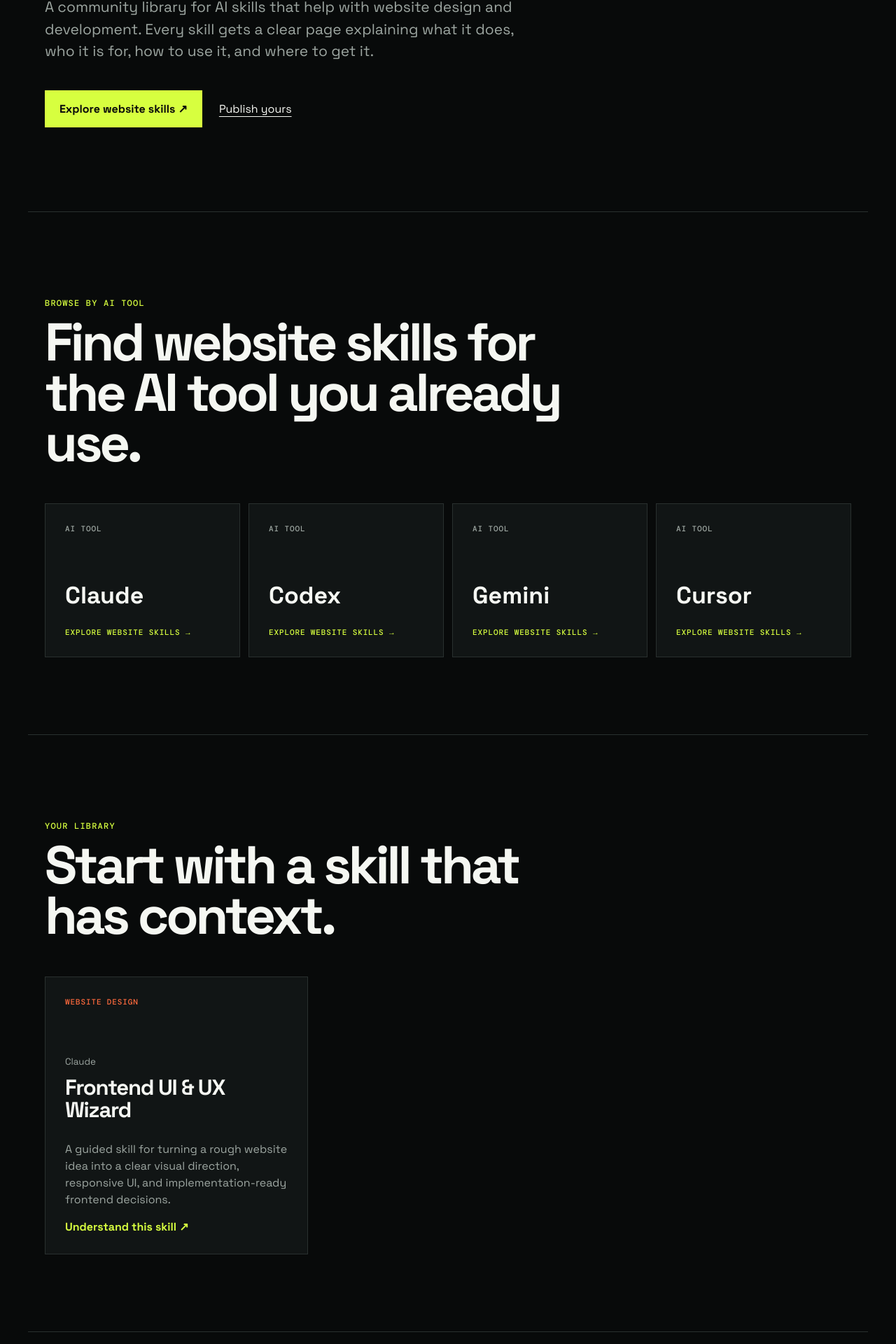
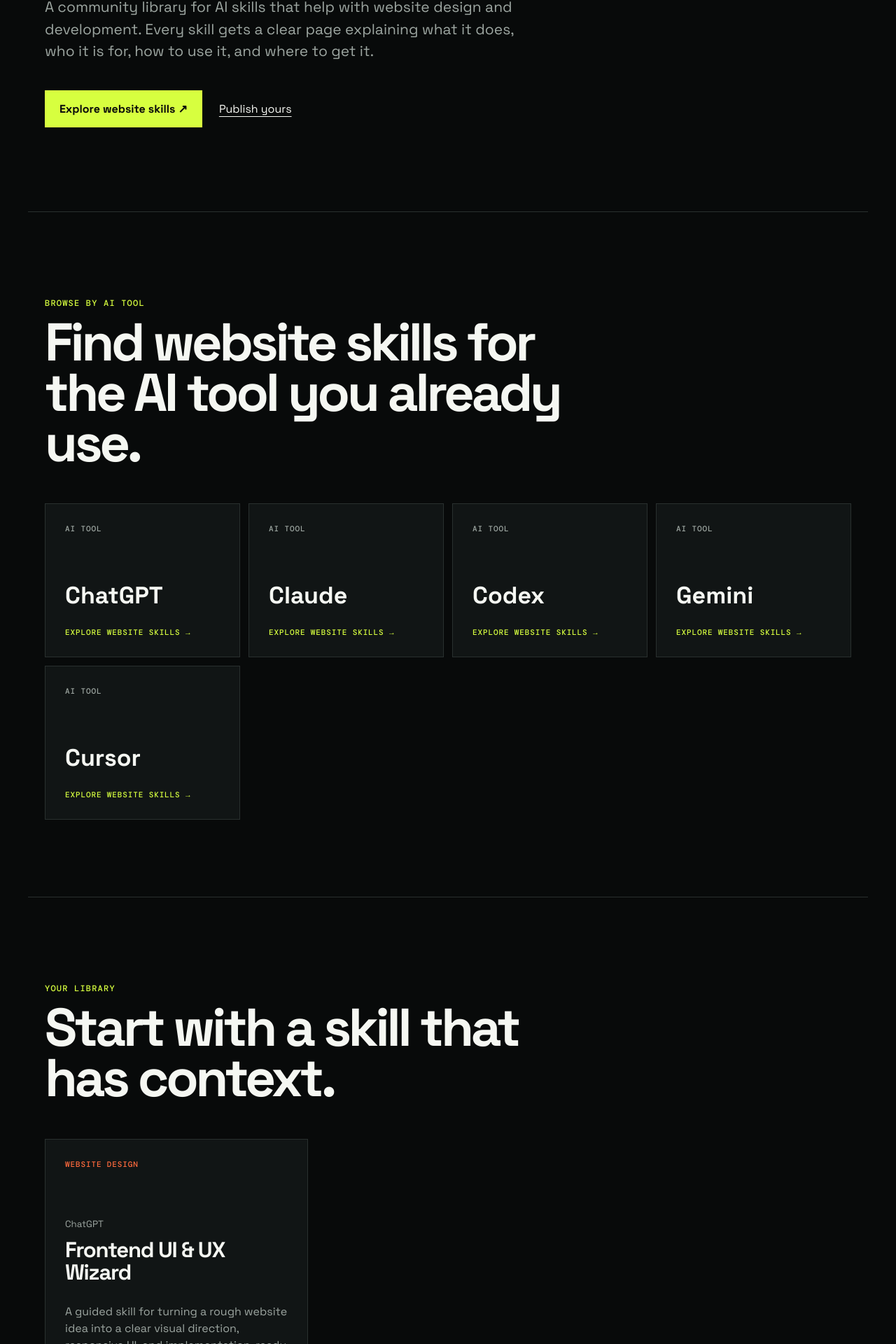
Before and after one commit to SohailKhan0525/skillshelflabs, a Next.js app: page / in a window 1280 px wide. Shown: the part 614-2534 px from the top of the page at 70% size. Built offline with nearby package versions, Linux system fonts and the light colour scheme.

Commit message:
Build SkillShelf docs and ChatGPT skill demo

```diff
--- a/app/page.tsx
+++ b/app/page.tsx
@@ -1,48 +1,11 @@
 import Link from "next/link";
-
-const platforms = [
-  { slug: "claude", name: "Claude" },
-  { slug: "codex", name: "Codex" },
-  { slug: "gemini", name: "Gemini" },
-  { slug: "cursor", name: "Cursor" },
-];
-
-const skills = [
-  {
-    platform: "Claude",
-    title: "Frontend UI & UX Wizard",
-    slug: "frontend-ui-ux-wizard",
-    description: "A guided skill for turning a rough website idea into a clear visual direction, responsive UI, and implementation-ready frontend decisions.",
-    tag: "Website design",
-  },
-];
-
-export default function Home() {
-  return <main>
-    <nav className="nav"><Link href="/" className="brand">SKILLSHELF</Link><div className="nav-links"><Link href="/skills">Skills</Link><Link href="/ai">AI tools</Link><Link href="/submit">Publish a skill</Link></div></nav>
-
-    <section className="hero shell">
-      <p className="eyebrow">THE HOME FOR AI WEBSITE SKILLS</p>
-      <h1>Find skills that help you <span>build better websites.</span></h1>
-      <p className="hero-copy">A community library for AI skills that help with website design and development. Every skill gets a clear page explaining what it does, who it is for, how to use it, and where to get it.</p>
-      <div className="actions"><Link href="/skills" className="button">Explore website skills ↗</Link><Link href="/submit" className="text-link">Publish yours</Link></div>
-    </section>
-
-    <section className="platforms shell">
-      <div className="section-head"><p className="eyebrow">BROWSE BY AI TOOL</p><h2>Find website skills for the AI tool you already use.</h2></div>
-      <div className="platform-grid">{platforms.map(p=><Link href={"/ai/"+p.slug} className="platform" key={p.slug}><span>AI TOOL</span><strong>{p.name}</strong><em>Explore website skills →</em></Link>)}</div>
-    </section>
-
-    <section className="featured shell">
-      <div className="section-head"><p className="eyebrow">YOUR LIBRARY</p><h2>Start with a skill that has context.</h2></div>
-      <div className="skill-grid">{skills.map(s=><Link href={"/skills/"+s.slug} className="skill" key={s.slug}><span className="tag">{s.tag}</span><small>{s.platform}</small><h3>{s.title}</h3><p>{s.description}</p><b>Understand this skill ↗</b></Link>)}</div>
-    </section>
-
-    <section className="creator shell">
-      <div><p className="eyebrow">FOR CREATORS</p><h2>Made a website skill?<br/><span>Give it a home.</span></h2></div>
-      <div><p>Publish the skill's purpose, instructions, examples, source, AI tool, and creator information so a new user or vibe coder can understand it before trying it.</p><Link href="/submit" className="button">Publish a website skill ↗</Link></div>
-    </section>
-
-    <footer className="footer shell"><span>SKILLSHELF</span><span>Discover · Understand · Build</span></footer>
-  </main>;
-}
+const platforms=[["chatgpt","ChatGPT"],["claude","Claude"],["codex","Codex"],["gemini","Gemini"],["cursor","Cursor"]];
+const skills=[{platform:"ChatGPT",title:"Frontend UI & UX Wizard",slug:"frontend-ui-ux-wizard",description:"A guided skill for turning a rough website idea into a clear visual direction, responsive UI, and implementation-ready frontend decisions.",tag:"Website design"}];
+export default function Home(){return <main>
+<nav className="nav"><Link href="/" className="brand">SKILLSHELF</Link><div className="nav-links"><Link href="/skills">Skills</Link><Link href="/ai">AI tools</Link><Link href="/submit">Publish a skill</Link></div></nav>
+<section className="hero shell"><p className="eyebrow">THE HOME FOR AI WEBSITE SKILLS</p><h1>Find skills that help you <span>build better websites.</span></h1><p className="hero-copy">A community library for AI skills that help with website design and development. Every skill gets a clear page explaining what it does, who it is for, how to use it, and where to get it.</p><div className="actions"><Link href="/skills" className="button">Explore website skills ↗</Link><Link href="/submit" className="text-link">Publish yours</Link></div></section>
+<section className="platforms shell"><div className="section-head"><p className="eyebrow">BROWSE BY AI TOOL</p><h2>Find website skills for the AI tool you already use.</h2></div><div className="platform-grid">{platforms.map(p=><Link href={"/ai/"+p[0]} className="platform" key={p[0]}><span>AI TOOL</span><strong>{p[1]}</strong><em>Explore website skills →</em></Link>)}</div></section>
+<section className="featured shell"><div className="section-head"><p className="eyebrow">YOUR LIBRARY</p><h2>Start with a skill that has context.</h2></div><div className="skill-grid">{skills.map(s=><Link href={"/skills/"+s.slug} className="skill" key={s.slug}><span className="tag">{s.tag}</span><small>{s.platform}</small><h3>{s.title}</h3><p>{s.description}</p><b>Understand this skill ↗</b></Link>)}</div></section>
+<section className="creator shell"><div><p className="eyebrow">FOR CREATORS</p><h2>Made a website skill?<br/><span>Give it a home.</span></h2></div><div><p>Publish the skill's purpose, instructions, examples, source, AI tool, and creator information so a new user or vibe coder can understand it before trying it.</p><Link href="/submit" className="button">Publish a website skill ↗</Link></div></section>
+<footer className="footer shell"><span>SKILLSHELF</span><span>Discover · Understand · Build</span></footer>
+</main>}
```
